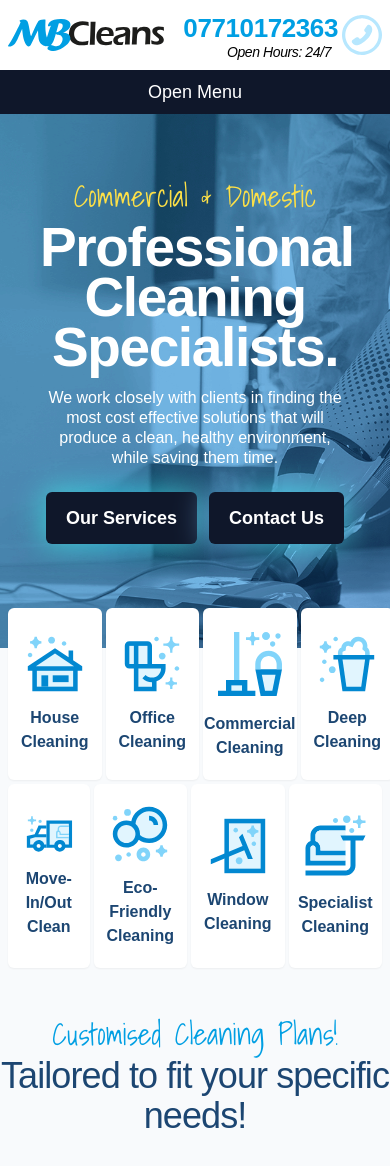
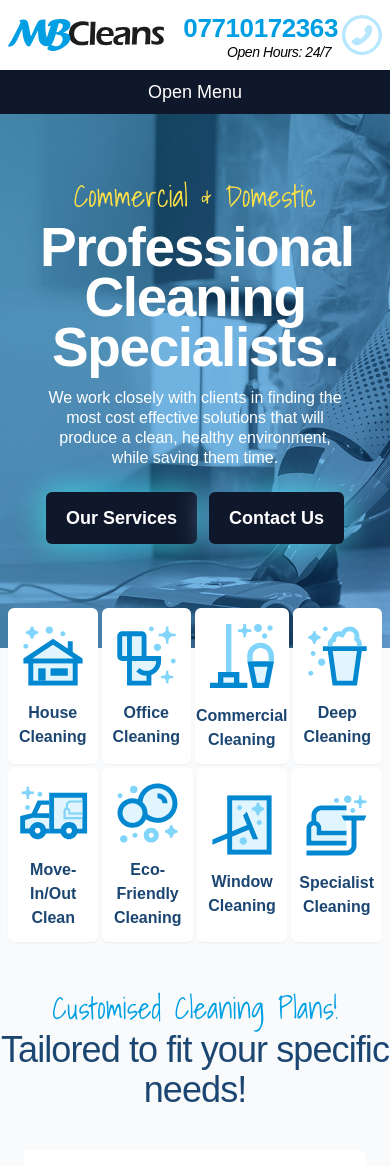
Before and after one commit to highmoose/mbcleans, a Next.js app: page / in a window 390 px wide. Shown: the top 1166 px of the page. Built offline with nearby package versions, Linux system fonts and the light colour scheme; a web font is replaced by a local one.

Commit message:
Adjusted

```diff
--- a/components/layout/headerMenu.js
+++ b/components/layout/headerMenu.js
@@ -40,9 +40,9 @@ export default function HeaderBar() {
             Services
           </p>
         </MenuItem>
-        <MenuItem href="/" onClick={() => scrollToSection("aboutUs")}>
+        {/* <MenuItem href="/" onClick={() => scrollToSection("aboutUs")}>
           About Us
-        </MenuItem>
+        </MenuItem> */}
         <MenuItem href="/" onClick={() => scrollToSection("partners")}>
           Partners
         </MenuItem>
--- a/components/servicesBar.js
+++ b/components/servicesBar.js
@@ -5,7 +5,7 @@ export default function ServicesBar() {
     <div className=" z-0 bg-slate-50">
       <div className="max-w-6xl gap-2 items-center mx-auto px-2 sm:px-4 md:px-6 -mt-10">
         <div className="flex gap-1 sm:gap-2 md:gap-4 pb-1 sm:pb-2 md:pb-4">
-          <div className="flex items-center justify-center rounded-md  w-1/4 p-4  bg-white shadow-sm">
+          <div className="flex items-center justify-center rounded-md  w-1/4 p-2 sm:p-4  bg-white shadow-sm">
             <div className="flex-col text-center md:text-start">
               <img
                 src="/icons/house.svg"
@@ -23,7 +23,7 @@ export default function ServicesBar() {
               </div>
             </div>
           </div>
-          <div className="flex items-center justify-center rounded-md  w-1/4 p-4  bg-white shadow-sm">
+          <div className="flex items-center justify-center rounded-md  w-1/4 p-2 sm:p-4  bg-white shadow-sm">
             <div className="flex-col text-center md:text-start">
               <img
                 src="/icons/office.svg"
@@ -41,7 +41,7 @@ export default function ServicesBar() {
               </div>
             </div>
           </div>
-          <div className="flex items-center justify-center rounded-md  w-1/4 p-4  bg-white shadow-sm">
+          <div className="flex items-center justify-center rounded-md  w-1/4 p-2 sm:p-4  bg-white shadow-sm">
             <div className="flex-col text-center md:text-start">
               <img
                 src="/icons/commercial.svg"
@@ -59,7 +59,7 @@ export default function ServicesBar() {
               </div>
             </div>
           </div>
-          <div className="flex items-center justify-center rounded-md  w-1/4 p-4  bg-white shadow-sm">
+          <div className="flex items-center justify-center rounded-md  w-1/4 p-2 sm:p-4  bg-white shadow-sm">
             <div className="flex-col text-center md:text-start">
               <img
                 src="/icons/bucket.svg"
@@ -80,7 +80,7 @@ export default function ServicesBar() {
         </div>
 
         <div className="flex gap-1 sm:gap-2 md:gap-4">
-          <div className="flex items-center justify-center rounded-md  w-1/4 p-4  bg-white shadow-sm">
+          <div className="flex items-center justify-center rounded-md  w-1/4 p-2 sm:p-4  bg-white shadow-sm">
             <div className="flex-col text-center md:text-start">
               <img
                 src="/icons/truck.svg"
@@ -98,7 +98,7 @@ export default function ServicesBar() {
               </div>
             </div>
           </div>
-          <div className="flex items-center justify-center rounded-md  w-1/4 p-4  bg-white shadow-sm">
+          <div className="flex items-center justify-center rounded-md  w-1/4 p-2 sm:p-4  bg-white shadow-sm">
             <div className="flex-col text-center md:text-start">
               <img
                 src="/icons/bubbles.svg"
@@ -116,7 +116,7 @@ export default function ServicesBar() {
               </div>
             </div>
           </div>
-          <div className="flex items-center justify-center rounded-md  w-1/4 p-4  bg-white shadow-sm">
+          <div className="flex items-center justify-center rounded-md  w-1/4 p-2 sm:p-4  bg-white shadow-sm">
             <div className="flex-col text-center md:text-start">
               <img
                 src="/icons/window.svg"
@@ -135,7 +135,7 @@ export default function ServicesBar() {
             </div>
           </div>
 
-          <div className="flex items-center justify-center rounded-md  w-1/4 p-4  bg-white shadow-sm">
+          <div className="flex items-center justify-center rounded-md  w-1/4 p-2 sm:p-4  bg-white shadow-sm">
             <div className="flex-col text-center md:text-start">
               <img
                 src="/icons/sofa.svg"
```
